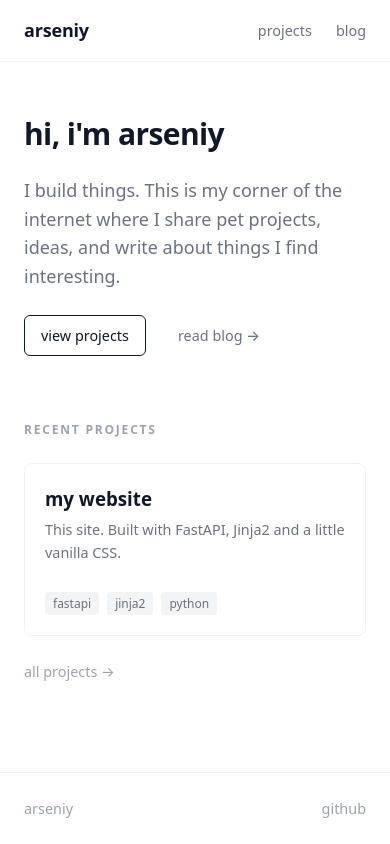
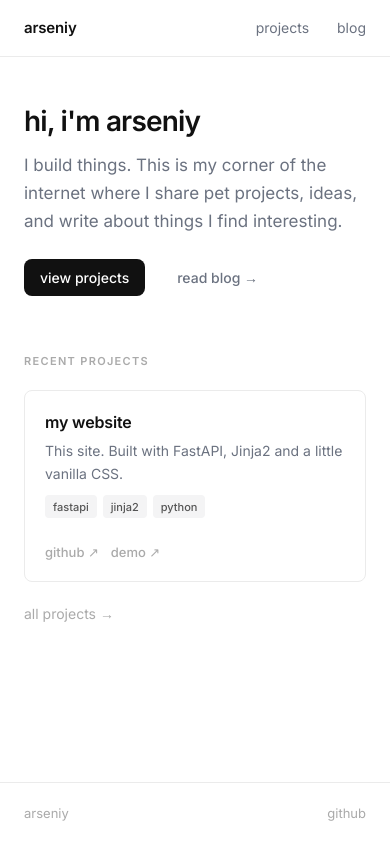
Before and after one commit to Arseniy404/website, a FastAPI app: page / in a window 390 px wide. Run offline with FastAPI, Linux system fonts and the light colour scheme.

Commit message:
Redesign: minimal aesthetic with Inter font
Sticky frosted-glass header, Inter from Google Fonts, better
typography scale, clean card/post-list components, responsive layout.

Co-Authored-By: Claude Sonnet 4.6 <noreply@anthropic.com>

```diff
--- a/static/style.css
+++ b/static/style.css
@@ -1,337 +1,363 @@
+@import url('https://fonts.googleapis.com/css2?family=Inter:wght@400;500;600&display=swap');
+
+/* ── Reset & tokens ─────────────────────────────────────────── */
+*, *::before, *::after { box-sizing: border-box; margin: 0; padding: 0; }
+
 :root {
-  --fg: #111827;
-  --muted: #6b7280;
-  --faint: #9ca3af;
-  --border: #f0f0f2;
-  --border-strong: #d1d5db;
-  --bg-tag: #f3f4f6;
-  --max: 48rem;
+  --fg:          #111;
+  --muted:       #6b7280;
+  --faint:       #aaa;
+  --border:      #ebebeb;
+  --border-h:    #ccc;
+  --tag-bg:      #f4f4f5;
+  --tag-fg:      #555;
+  --radius:      8px;
+  --max:         680px;
+  --gap:         1.5rem;
 }
 
-* {
-  box-sizing: border-box;
+html { font-size: 16px; -webkit-text-size-adjust: 100%; }
+
+body {
+  font-family: 'Inter', ui-sans-serif, system-ui, sans-serif;
+  color: var(--fg);
+  background: #fff;
+  line-height: 1.65;
+  -webkit-font-smoothing: antialiased;
+  min-height: 100dvh;
+  display: flex;
+  flex-direction: column;
 }
 
-html {
-  -webkit-text-size-adjust: 100%;
-}
+a { color: inherit; text-decoration: none; }
 
-body {
-  margin: 0;
-  min-height: 100vh;
-  display: flex;
-  flex-direction: column;
-  color: var(--fg);
-  background: #fff;
-  font-family: ui-sans-serif, system-ui, -apple-system, "Segoe UI", Roboto, sans-serif;
-  line-height: 1.6;
-  -webkit-font-smoothing: antialiased;
-}
-
-a {
-  color: inherit;
-  text-decoration: none;
-  transition: color 0.15s ease;
-}
-
+/* ── Layout ──────────────────────────────────────────────────── */
 .container {
   width: 100%;
   max-width: var(--max);
-  margin: 0 auto;
-  padding: 0 1.5rem;
+  margin-inline: auto;
+  padding-inline: var(--gap);
 }
 
-/* header / footer */
+main.container { flex: 1; padding-block: 3rem; }
+
+/* ── Header ──────────────────────────────────────────────────── */
 .site-header {
+  position: sticky;
+  top: 0;
+  background: rgba(255,255,255,.85);
+  backdrop-filter: blur(10px);
+  -webkit-backdrop-filter: blur(10px);
   border-bottom: 1px solid var(--border);
+  z-index: 10;
 }
 
 .nav {
   display: flex;
   align-items: center;
   justify-content: space-between;
-  padding: 1rem 1.5rem;
+  height: 56px;
 }
 
 .brand {
+  font-size: .9375rem;
   font-weight: 600;
-  font-size: 1.125rem;
-  letter-spacing: -0.01em;
+  letter-spacing: -.01em;
+  transition: opacity .15s;
 }
-
-.brand:hover {
-  color: var(--muted);
-}
+.brand:hover { opacity: .55; }
 
 .nav-links {
   display: flex;
-  gap: 1.5rem;
+  gap: 1.75rem;
   list-style: none;
-  margin: 0;
-  padding: 0;
-  font-size: 0.9rem;
+  font-size: .875rem;
   color: var(--muted);
 }
+.nav-links a:hover { color: var(--fg); }
 
-.nav-links a:hover {
-  color: var(--fg);
-}
-
-main.container {
-  flex: 1;
-  padding-top: 3rem;
-  padding-bottom: 3rem;
-}
-
+/* ── Footer ──────────────────────────────────────────────────── */
 .site-footer {
   border-top: 1px solid var(--border);
+  font-size: .8125rem;
+  color: var(--faint);
 }
-
 .footer-inner {
   display: flex;
   align-items: center;
   justify-content: space-between;
-  padding: 1.5rem;
-  font-size: 0.9rem;
-  color: var(--faint);
+  padding-block: 1.25rem;
 }
+.footer-inner a:hover { color: var(--fg); }
 
-.footer-inner a:hover {
-  color: var(--fg);
-}
+/* ── Hero ────────────────────────────────────────────────────── */
+.hero { margin-bottom: 3.5rem; }
 
-/* typography */
-h1 {
-  font-size: 1.875rem;
-  font-weight: 700;
-  letter-spacing: -0.02em;
-  margin: 0 0 0.5rem;
-}
-
-h2 {
-  letter-spacing: -0.01em;
-}
-
-.muted {
-  color: var(--muted);
-}
-
-.page-sub {
-  margin-top: 0;
-  margin-bottom: 2.5rem;
-}
-
-.section-label {
-  font-size: 0.75rem;
+.hero h1 {
+  font-size: clamp(1.75rem, 4vw, 2.25rem);
   font-weight: 600;
-  text-transform: uppercase;
-  letter-spacing: 0.15em;
-  color: var(--faint);
-  margin: 0 0 1.5rem;
-}
-
-/* hero */
-.hero {
-  margin-bottom: 4rem;
+  letter-spacing: -.03em;
+  line-height: 1.2;
+  margin-bottom: .75rem;
 }
 
 .lead {
-  font-size: 1.125rem;
+  font-size: 1.0625rem;
   color: var(--muted);
-  max-width: 36rem;
+  max-width: 34rem;
+  margin-bottom: 1.5rem;
 }
 
 .actions {
   display: flex;
+  align-items: center;
   gap: 1rem;
-  margin-top: 1.5rem;
+  flex-wrap: wrap;
 }
 
 .btn {
   display: inline-flex;
   align-items: center;
-  font-size: 0.9rem;
+  font-size: .875rem;
   font-weight: 500;
-  padding: 0.5rem 1rem;
-  border-radius: 0.375rem;
+  padding: .45rem 1rem;
+  border-radius: var(--radius);
+  transition: all .15s;
 }
 
 .btn-primary {
-  border: 1px solid var(--fg);
-}
-
-.btn-primary:hover {
   background: var(--fg);
   color: #fff;
 }
+.btn-primary:hover { opacity: .8; }
 
 .btn-ghost {
   color: var(--muted);
 }
+.btn-ghost:hover { color: var(--fg); }
 
-.btn-ghost:hover {
-  color: var(--fg);
+/* ── Section label ───────────────────────────────────────────── */
+.section-label {
+  font-size: .6875rem;
+  font-weight: 600;
+  letter-spacing: .12em;
+  text-transform: uppercase;
+  color: var(--faint);
+  margin-bottom: 1.25rem;
 }
 
-/* cards */
-.card-list {
-  display: flex;
-  flex-direction: column;
-  gap: 1rem;
+.page-sub {
+  font-size: 1rem;
+  color: var(--muted);
+  margin-bottom: 2rem;
+  margin-top: .25rem;
 }
+
+/* ── Page heading ────────────────────────────────────────────── */
+h1.page-title {
+  font-size: 1.75rem;
+  font-weight: 600;
+  letter-spacing: -.025em;
+}
+
+/* ── Cards ───────────────────────────────────────────────────── */
+.card-list { display: flex; flex-direction: column; gap: .75rem; }
 
 .card {
   border: 1px solid var(--border);
-  border-radius: 0.5rem;
-  padding: 1.25rem;
-  transition: border-color 0.15s ease;
+  border-radius: var(--radius);
+  padding: 1.125rem 1.25rem;
+  transition: border-color .15s;
 }
-
-.card:hover {
-  border-color: var(--border-strong);
-}
+.card:hover { border-color: var(--border-h); }
 
 .card-head {
   display: flex;
   align-items: flex-start;
   justify-content: space-between;
   gap: 1rem;
-  flex-wrap: wrap;
 }
 
-.card h2,
-.card h3 {
-  margin: 0 0 0.25rem;
+.card h2, .card h3 {
+  font-size: 1rem;
+  font-weight: 600;
+  letter-spacing: -.01em;
+  margin-bottom: .2rem;
 }
 
-.card .muted {
-  margin: 0;
-  font-size: 0.9rem;
+.card .desc {
+  font-size: .875rem;
+  color: var(--muted);
 }
 
 .tags {
   display: flex;
-  gap: 0.5rem;
   flex-wrap: wrap;
-  margin-top: 0.75rem;
+  gap: .375rem;
+  margin-top: .625rem;
 }
 
 .tag {
-  font-size: 0.75rem;
-  background: var(--bg-tag);
-  color: var(--muted);
-  padding: 0.125rem 0.5rem;
-  border-radius: 0.25rem;
+  font-size: .6875rem;
+  font-weight: 500;
+  background: var(--tag-bg);
+  color: var(--tag-fg);
+  padding: .15rem .5rem;
+  border-radius: 4px;
 }
 
 .card-links {
   display: flex;
-  gap: 0.75rem;
+  gap: .75rem;
   flex-shrink: 0;
+  font-size: .8125rem;
+  color: var(--faint);
+}
+.card-links a { font-weight: 500; }
+.card-links a:hover { color: var(--fg); }
+
+.more {
+  display: inline-block;
+  margin-top: 1.25rem;
+  font-size: .875rem;
+  color: var(--faint);
+}
+.more:hover { color: var(--fg); }
+
+/* ── Blog list ───────────────────────────────────────────────── */
+.post-list {
+  list-style: none;
+  display: flex;
+  flex-direction: column;
 }
 
-.card-links a {
-  font-size: 0.75rem;
-  font-weight: 500;
+.post-list li { border-bottom: 1px solid var(--border); }
+.post-list li:first-child { border-top: 1px solid var(--border); }
+
+.post-link {
+  display: block;
+  padding: 1.1rem 0;
+  transition: opacity .15s;
+}
+.post-link:hover { opacity: .65; }
+
+.post-link time {
+  display: block;
+  font-size: .75rem;
+  color: var(--faint);
+  margin-bottom: .3rem;
+}
+
+.post-link h2 {
+  font-size: 1rem;
+  font-weight: 600;
+  letter-spacing: -.01em;
+}
+
+.post-link p {
+  font-size: .875rem;
+  color: var(--muted);
+  margin-top: .2rem;
+}
+
+/* ── Post ────────────────────────────────────────────────────── */
+.post-header { margin-bottom: 2.5rem; }
+
+.back {
+  display: inline-block;
+  font-size: .8125rem;
+  color: var(--faint);
+  margin-bottom: 1.25rem;
+}
+.back:hover { color: var(--fg); }
+
+.post-header h1 {
+  font-size: clamp(1.5rem, 3.5vw, 2rem);
+  font-weight: 600;
+  letter-spacing: -.03em;
+  line-height: 1.25;
+  margin-bottom: .5rem;
+}
+
+.post-header time {
+  font-size: .8125rem;
   color: var(--faint);
 }
 
-.card-links a:hover {
-  color: var(--fg);
+/* ── Prose ───────────────────────────────────────────────────── */
+.prose {
+  font-size: 1rem;
+  line-height: 1.75;
+  color: #1a1a1a;
 }
 
-.more {
-  display: inline-block;
-  margin-top: 1.5rem;
-  font-size: 0.9rem;
-  color: var(--faint);
+.prose > * + * { margin-top: 1.25rem; }
+
+.prose h2 {
+  font-size: 1.25rem;
+  font-weight: 600;
+  letter-spacing: -.015em;
+  margin-top: 2.5rem;
+  margin-bottom: .5rem;
 }
 
-.more:hover {
-  color: var(--fg);
-}
-
-/* blog list */
-.post-list {
-  list-style: none;
-  margin: 0;
-  padding: 0;
-  display: flex;
-  flex-direction: column;
-  gap: 1.5rem;
-}
-
-.post-link time {
-  display: block;
-  font-size: 0.75rem;
-  color: var(--faint);
-  margin-bottom: 0.25rem;
-}
-
-.post-link h2 {
-  margin: 0;
-  font-size: 1.125rem;
-  font-weight: 600;
-}
-
-.post-link:hover h2 {
-  color: var(--muted);
-}
-
-.post-link p {
-  margin: 0.25rem 0 0;
-  font-size: 0.9rem;
-}
-
-/* post */
-.post-header {
-  margin-bottom: 2.5rem;
-}
-
-.back {
-  font-size: 0.9rem;
-  color: var(--faint);
-}
-
-.back:hover {
-  color: var(--fg);
-}
-
-.post-header h1 {
-  margin-top: 1rem;
-}
-
-.prose {
-  font-size: 1rem;
-}
-
-.prose h2 {
-  font-size: 1.35rem;
+.prose h3 {
+  font-size: 1.0625rem;
   font-weight: 600;
   margin-top: 2rem;
 }
 
 .prose a {
   text-decoration: underline;
-  text-underline-offset: 2px;
+  text-decoration-color: var(--border-h);
+  text-underline-offset: 3px;
+  transition: text-decoration-color .15s;
 }
+.prose a:hover { text-decoration-color: var(--fg); }
+
+.prose ul, .prose ol {
+  padding-left: 1.5rem;
+}
+.prose li + li { margin-top: .25rem; }
 
 .prose code {
-  font-size: 0.875em;
-  background: var(--bg-tag);
-  padding: 0.1rem 0.3rem;
-  border-radius: 0.25rem;
+  font-size: .875em;
+  background: var(--tag-bg);
+  padding: .1em .35em;
+  border-radius: 4px;
+  font-family: ui-monospace, 'JetBrains Mono', monospace;
 }
 
 .prose pre {
-  background: #0b0f19;
+  background: #16181d;
   color: #e5e7eb;
-  padding: 1rem;
-  border-radius: 0.5rem;
+  padding: 1.125rem 1.25rem;
+  border-radius: var(--radius);
   overflow-x: auto;
+  font-size: .875rem;
+  line-height: 1.6;
 }
-
 .prose pre code {
   background: none;
   padding: 0;
+  font-size: inherit;
 }
+
+.prose blockquote {
+  border-left: 3px solid var(--border-h);
+  padding-left: 1rem;
+  color: var(--muted);
+  font-style: italic;
+}
+
+.prose hr {
+  border: none;
+  border-top: 1px solid var(--border);
+  margin-block: 2rem;
+}
+
+/* ── Responsive ──────────────────────────────────────────────── */
+@media (max-width: 480px) {
+  .card-head { flex-direction: column; }
+  .card-links { margin-top: .5rem; }
+}
--- a/templates/index.html
+++ b/templates/index.html
@@ -16,17 +16,21 @@
 </section>
 
 <section>
-  <h2 class="section-label">recent projects</h2>
+  <p class="section-label">recent projects</p>
   <div class="card-list">
     {% for p in projects %}
     <article class="card">
       <div class="card-head">
         <div>
           <h3>{{ p.title }}</h3>
-          <p class="muted">{{ p.description }}</p>
+          <p class="desc">{{ p.description }}</p>
+          <div class="tags">
+            {% for t in p.tags %}<span class="tag">{{ t }}</span>{% endfor %}
+          </div>
         </div>
-        <div class="tags">
-          {% for t in p.tags %}<span class="tag">{{ t }}</span>{% endfor %}
+        <div class="card-links">
+          {% if p.github %}<a href="{{ p.github }}" target="_blank" rel="noopener">github ↗</a>{% endif %}
+          {% if p.demo %}<a href="{{ p.demo }}">demo ↗</a>{% endif %}
         </div>
       </div>
     </article>
--- a/templates/post.html
+++ b/templates/post.html
@@ -8,7 +8,7 @@
   <header class="post-header">
     <a href="/blog" class="back">← blog</a>
     <h1>{{ post.title }}</h1>
-    <time class="muted">{{ post.date.strftime('%B %d, %Y') }}</time>
+    <time>{{ post.date.strftime('%B %d, %Y') }}</time>
   </header>
   <div class="prose">
     {{ body_html | safe }}
--- a/templates/projects.html
+++ b/templates/projects.html
@@ -3,8 +3,8 @@
 {% block title %}Projects — arseniy{% endblock %}
 
 {% block content %}
-<h1>projects</h1>
-<p class="muted page-sub">things i've built or am building</p>
+<h1 class="page-title">projects</h1>
+<p class="page-sub">things i've built or am building</p>
 
 <div class="card-list">
   {% for p in projects %}
@@ -12,7 +12,7 @@
     <div class="card-head">
       <div>
         <h2>{{ p.title }}</h2>
-        <p class="muted">{{ p.description }}</p>
+        <p class="desc">{{ p.description }}</p>
         <div class="tags">
           {% for t in p.tags %}<span class="tag">{{ t }}</span>{% endfor %}
         </div>
```
Also changed, not shown: templates/blog.html (+4 -4 lines).
